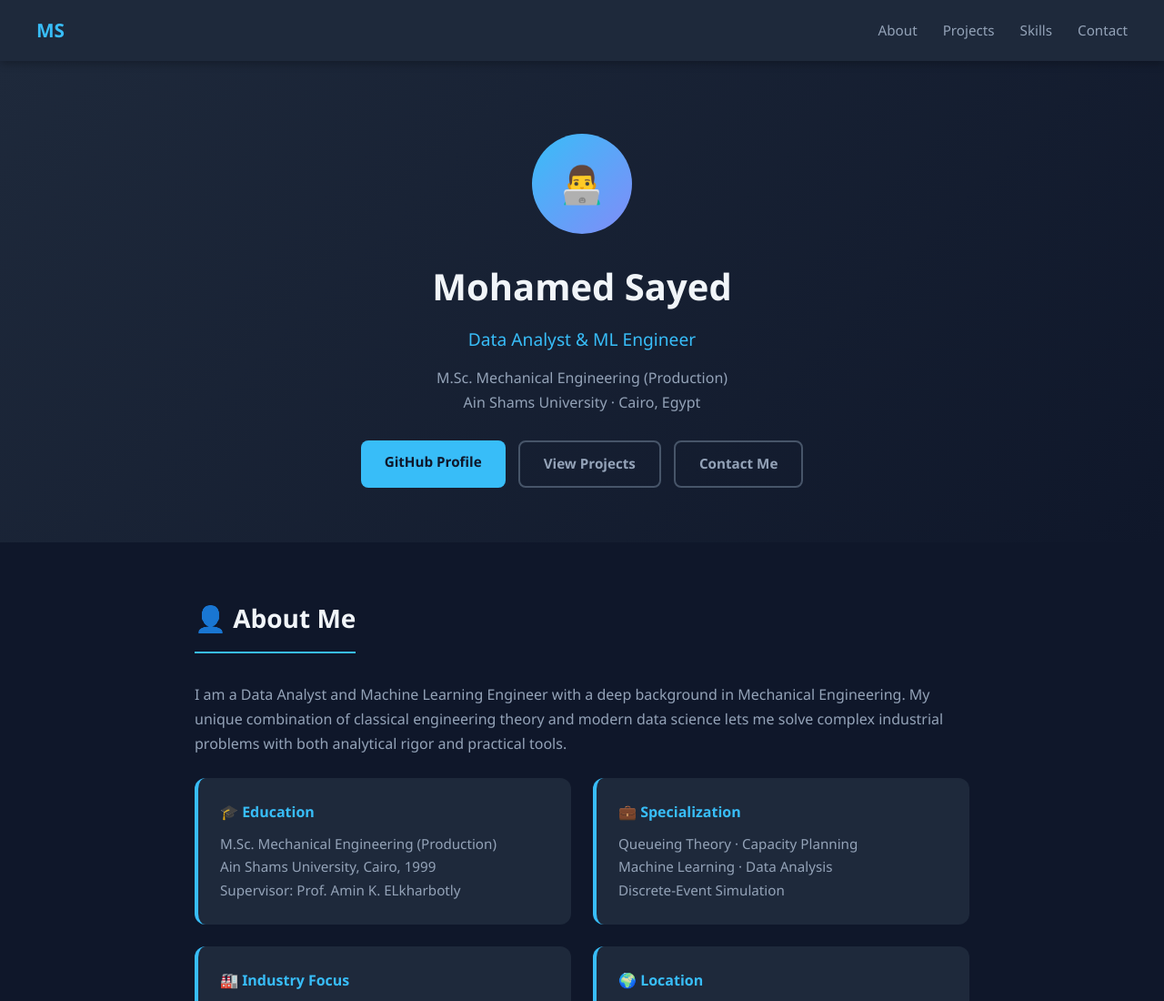
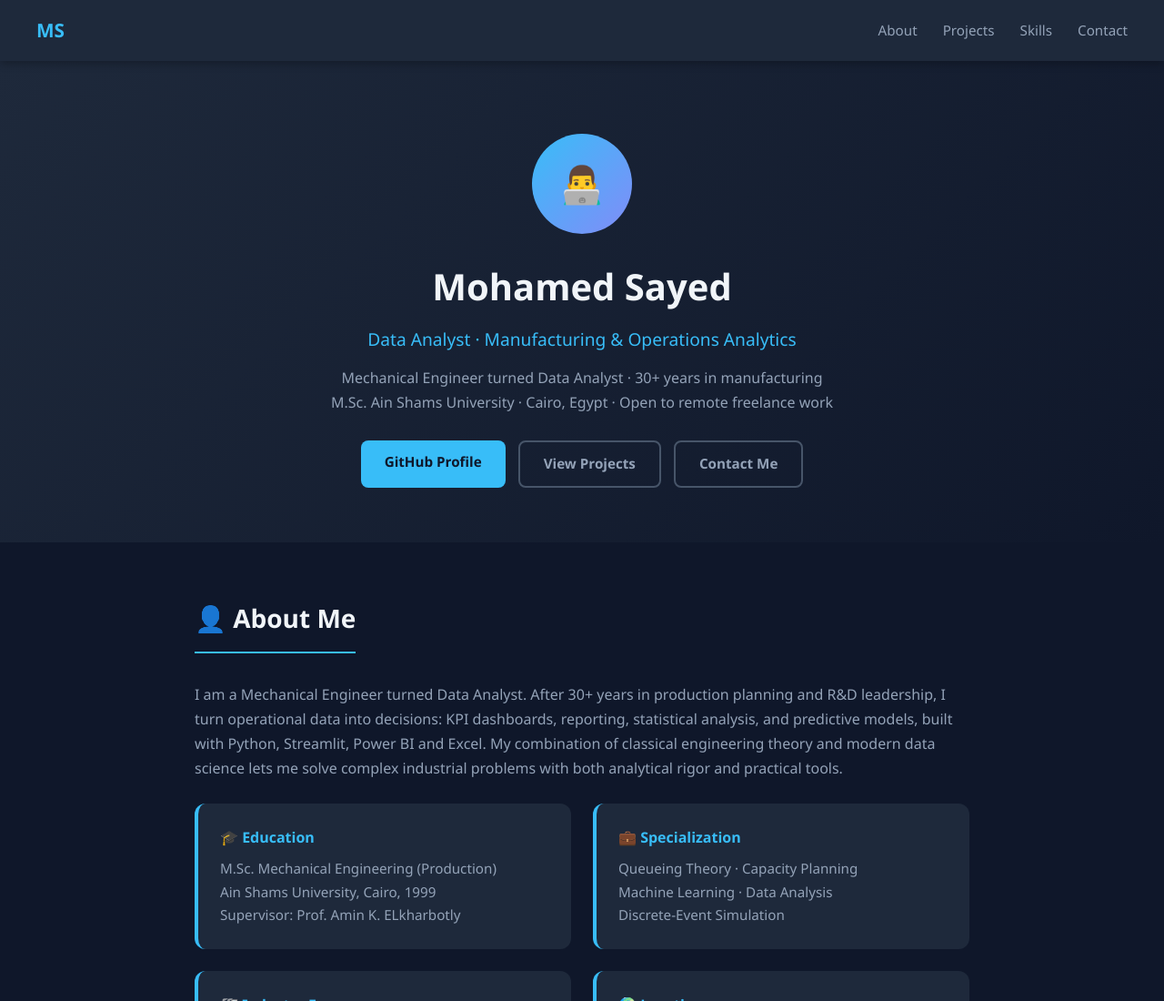
Before and after one commit to mohamedsayed980/mysite, a plain HTML site: page index.html in a window 1280 px wide. Shown: the top 1100 px of the page at 91% size. Drawn offline with Linux system fonts and the light colour scheme.

Commit message:
Add files via upload

```diff
--- a/index.html
+++ b/index.html
@@ -2,7 +2,15 @@
 <html lang="en">
 <head>
   <meta charset="UTF-8" />
-  <title>Mohamed Sayed | Data Analyst & ML Engineer</title>
+  <meta name="viewport" content="width=device-width, initial-scale=1.0" />
+  <title>Mohamed Sayed | Data Analyst &middot; Manufacturing &amp; Operations Analytics</title>
+  <meta name="description" content="Mechanical Engineer turned Data Analyst. KPI dashboards, reporting, statistical analysis and predictive models for manufacturing and operations. 13 live projects. Available for remote freelance work." />
+  <meta property="og:type" content="website" />
+  <meta property="og:title" content="Portfolio: 13 Data Analytics Projects | Mohamed Sayed" />
+  <meta property="og:description" content="KPI dashboards, reporting and predictive models for manufacturing and operations. 13 live Streamlit projects." />
+  <meta property="og:url" content="https://mohamedsayed980.github.io/mysite/" />
+  <meta property="og:image" content="https://mohamedsayed980.github.io/mysite/preview.png" />
+  <meta name="twitter:card" content="summary_large_image" />
   <style>
     * { margin: 0; padding: 0; box-sizing: border-box; }
     body { font-family: 'Segoe UI', Tahoma, Geneva, Verdana, sans-serif; background: #0f172a; color: #e2e8f0; line-height: 1.7; }
@@ -74,8 +82,8 @@
 <div class="hero">
   <div class="avatar">👨‍💻</div>
   <h1>Mohamed Sayed</h1>
-  <h2>Data Analyst &amp; ML Engineer</h2>
-  <p>M.Sc. Mechanical Engineering (Production)<br>Ain Shams University · Cairo, Egypt</p>
+  <h2>Data Analyst &middot; Manufacturing &amp; Operations Analytics</h2>
+  <p>Mechanical Engineer turned Data Analyst &middot; 30+ years in manufacturing<br>M.Sc. Ain Shams University &middot; Cairo, Egypt &middot; Open to remote freelance work</p>
   <div class="hero-btns">
     <a href="https://github.com/mohamedsayed980" target="_blank" class="btn btn-primary">GitHub Profile</a>
     <a href="#projects" class="btn btn-outline">View Projects</a>
@@ -85,7 +93,7 @@
 
 <section id="about">
   <h2>👤 About Me</h2>
-  <p style="color:#94a3b8; margin-bottom:24px;">I am a Data Analyst and Machine Learning Engineer with a deep background in Mechanical Engineering. My unique combination of classical engineering theory and modern data science lets me solve complex industrial problems with both analytical rigor and practical tools.</p>
+  <p style="color:#94a3b8; margin-bottom:24px;">I am a Mechanical Engineer turned Data Analyst. After 30+ years in production planning and R&amp;D leadership, I turn operational data into decisions: KPI dashboards, reporting, statistical analysis, and predictive models, built with Python, Streamlit, Power BI and Excel. My combination of classical engineering theory and modern data science lets me solve complex industrial problems with both analytical rigor and practical tools.</p>
   <div class="about-grid">
     <div class="about-card">
       <h4>🎓 Education</h4>
@@ -496,7 +504,7 @@
       <div class="contact-label">GitHub</div>
       <div class="contact-value">github.com/mohamedsayed980</div>
     </a>
-    <a href="https://www.linkedin.com/in/mohamed-sayed-egemac/" target="_blank" rel="noopener noreferrer" class="contact-card">
+    <a href="https://www.linkedin.com/in/mohamed-sayed-data/" target="_blank" rel="noopener noreferrer" class="contact-card">
       <div class="contact-icon">🔗</div>
       <div class="contact-label">LinkedIn</div>
       <div class="contact-value">Mohamed Sayed</div>
```
Also changed, not shown: preview.png.
